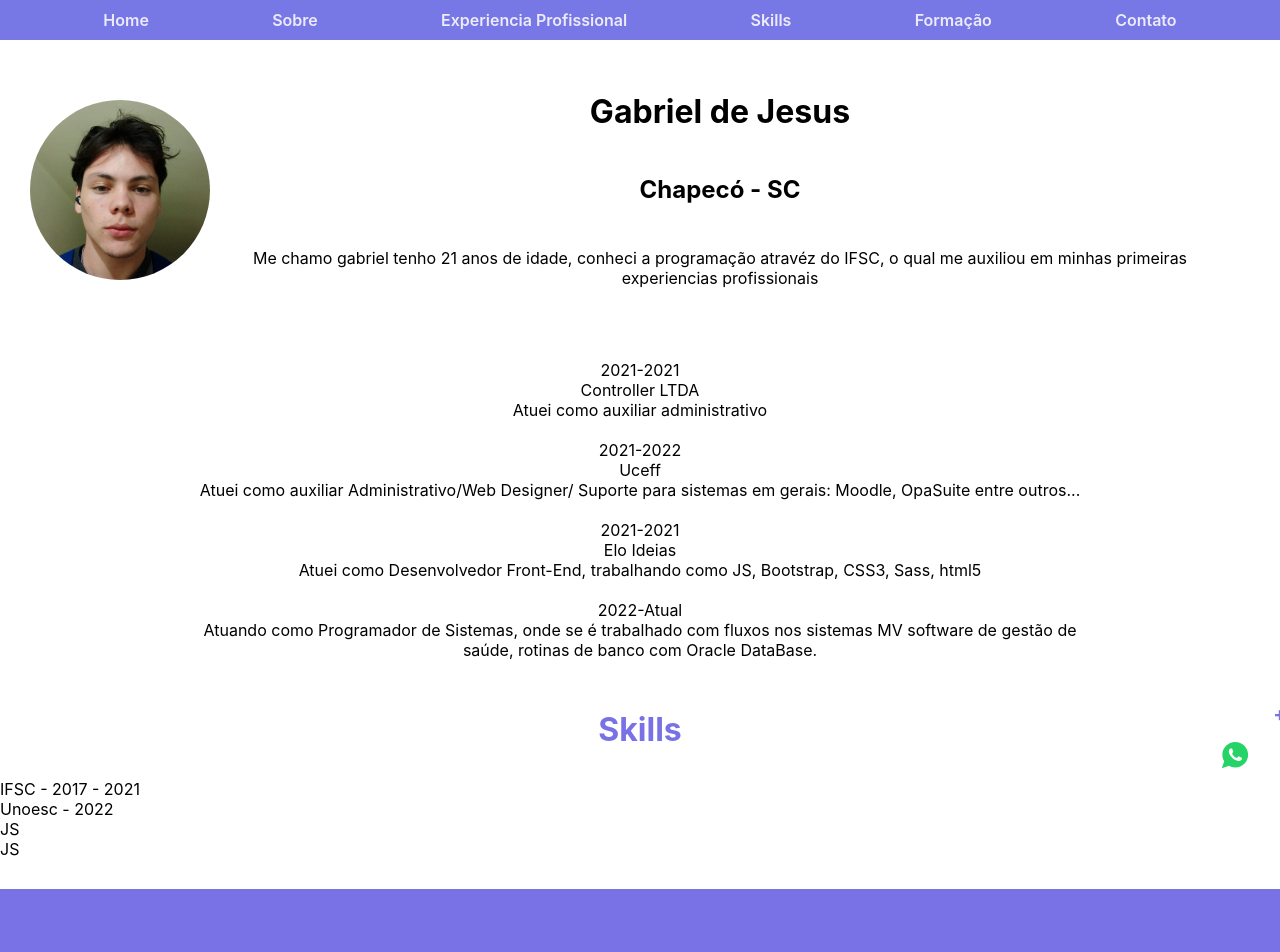
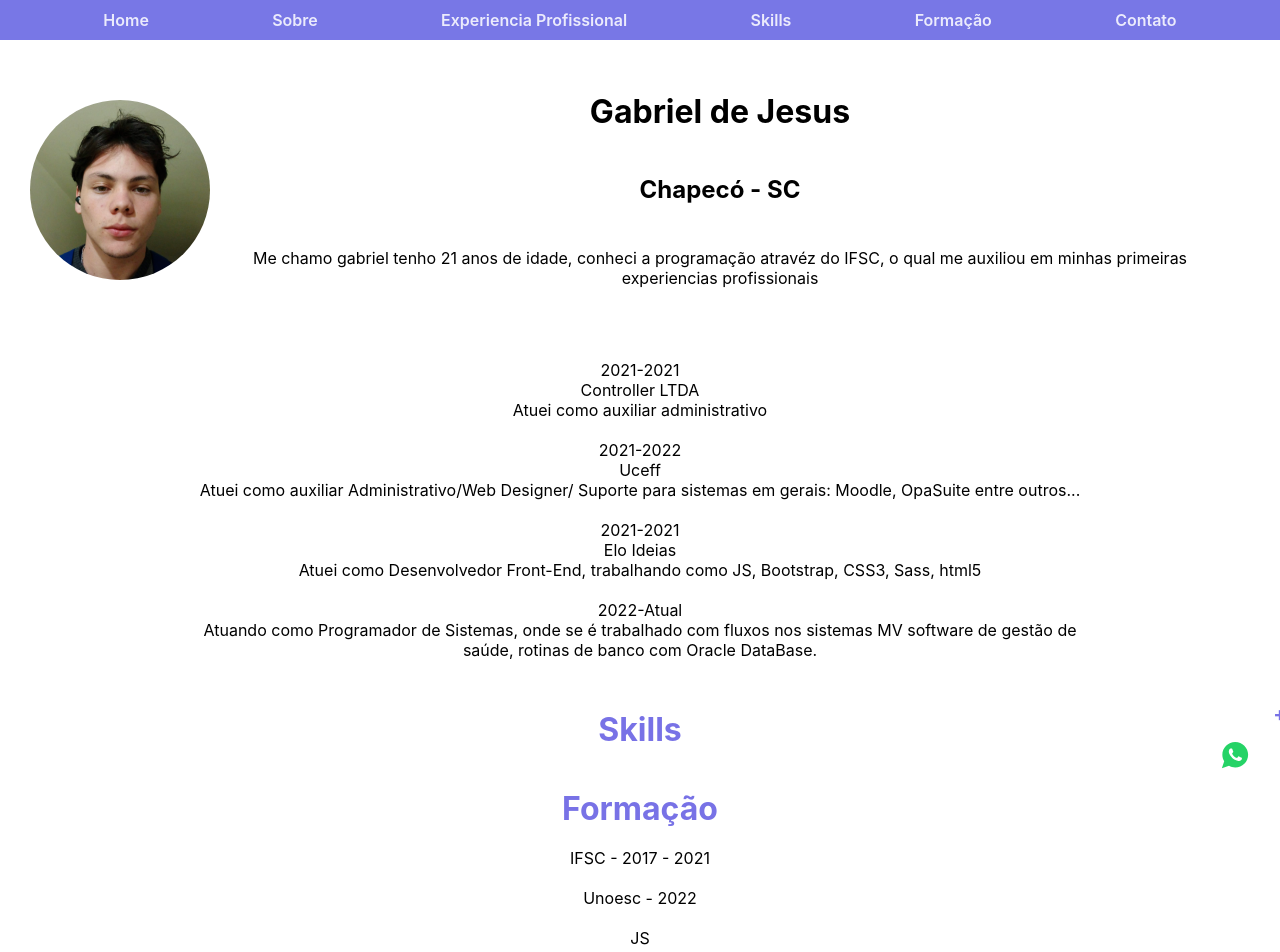
Before and after one commit to Jeje-Gab/Portifolio-React, a React (Create React App) app in the folder meu-projeto/: page / in a window 1280 px wide. Shown: the top 952 px of the page. Built offline with nearby package versions, Linux system fonts and the light colour scheme.

Commit message:
Ajustado e centralizado informações e iniciado mudanças relacionadas ao nav-links

```diff
--- a/meu-projeto/package.json
+++ b/meu-projeto/package.json
@@ -9,7 +9,7 @@
     "react": "^18.2.0",
     "react-dom": "^18.2.0",
     "react-icons": "^4.8.0",
-    "react-scripts": "5.0.1",
+    "react-scripts": "^5.0.1",
     "web-vitals": "^2.1.4"
   },
   "scripts": {
--- a/meu-projeto/src/Components/College/College.css
+++ b/meu-projeto/src/Components/College/College.css
@@ -0,0 +1,22 @@
+.ItensCollege {
+  display: flex;
+  flex-wrap: wrap;
+  justify-content: center;
+}
+
+.TitleCollege h1{
+  color: #7872E6;
+}
+
+
+.BoxCollege {
+  display: flex;
+  flex-wrap: wrap;
+  justify-content: center;
+  text-align: center;
+}
+
+.BoxCollege div {
+  width: 100%;
+  margin: 10px 0;
+}
--- a/meu-projeto/src/Components/College/College.jsx
+++ b/meu-projeto/src/Components/College/College.jsx
@@ -6,6 +6,9 @@ function College() {
     <div className="ItensCollege space">
       <div>
         <div className="BoxCollege">
+          <div className="TitleCollege">
+            <h1>Formação</h1>
+          </div>
           <div className="College">IFSC - 2017 - 2021</div>
           <div className="College">Unoesc - 2022</div>
           <div className="College">JS</div>
--- a/meu-projeto/src/Components/Navbar/Navbar.css
+++ b/meu-projeto/src/Components/Navbar/Navbar.css
@@ -31,5 +31,7 @@ ul li a {
   align-items: center;
 }
 .navbar {
-  background-color: brown;
+  position: sticky;
+  top: 0;
+  z-index: 10;
 }
--- a/meu-projeto/src/Components/Navbar/Navbar.jsx
+++ b/meu-projeto/src/Components/Navbar/Navbar.jsx
@@ -13,32 +13,34 @@ function Navbar() {
     <nav className="navbar">
       <ul className="navbar-nav mr-auto nav-ul">
         <li className="nav-item active">
-          <a className="nav-link" href="#">
+          <a
+          data-scroll="home"
+          className="nav-link">
             Home
           </a>
         </li>
         <li className="nav-item">
-          <a className="nav-link" href="#">
+          <a className="nav-link" href="#sec2">
             Sobre
           </a>
         </li>
         <li className="nav-item">
-          <a className="nav-link" href="#">
+          <a className="nav-link" href="#sec3">
             Experiencia Profissional
           </a>
         </li>
         <li className="nav-item">
-          <a className="nav-link" href="#">
+          <a className="nav-link" href="#sec4">
             Skills
           </a>
         </li>
         <li className="nav-item">
-          <a className="nav-link" href="#">
+          <a className="nav-link" href="#sec5">
             Formação
           </a>
         </li>
         <li className="nav-item">
-          <a className="nav-link" href="#">
+          <a className="nav-link" href="#sec6">
             Contato
           </a>
         </li>
```
Also changed, not shown: 1 other file (tests, documents, lock files or other folders).
